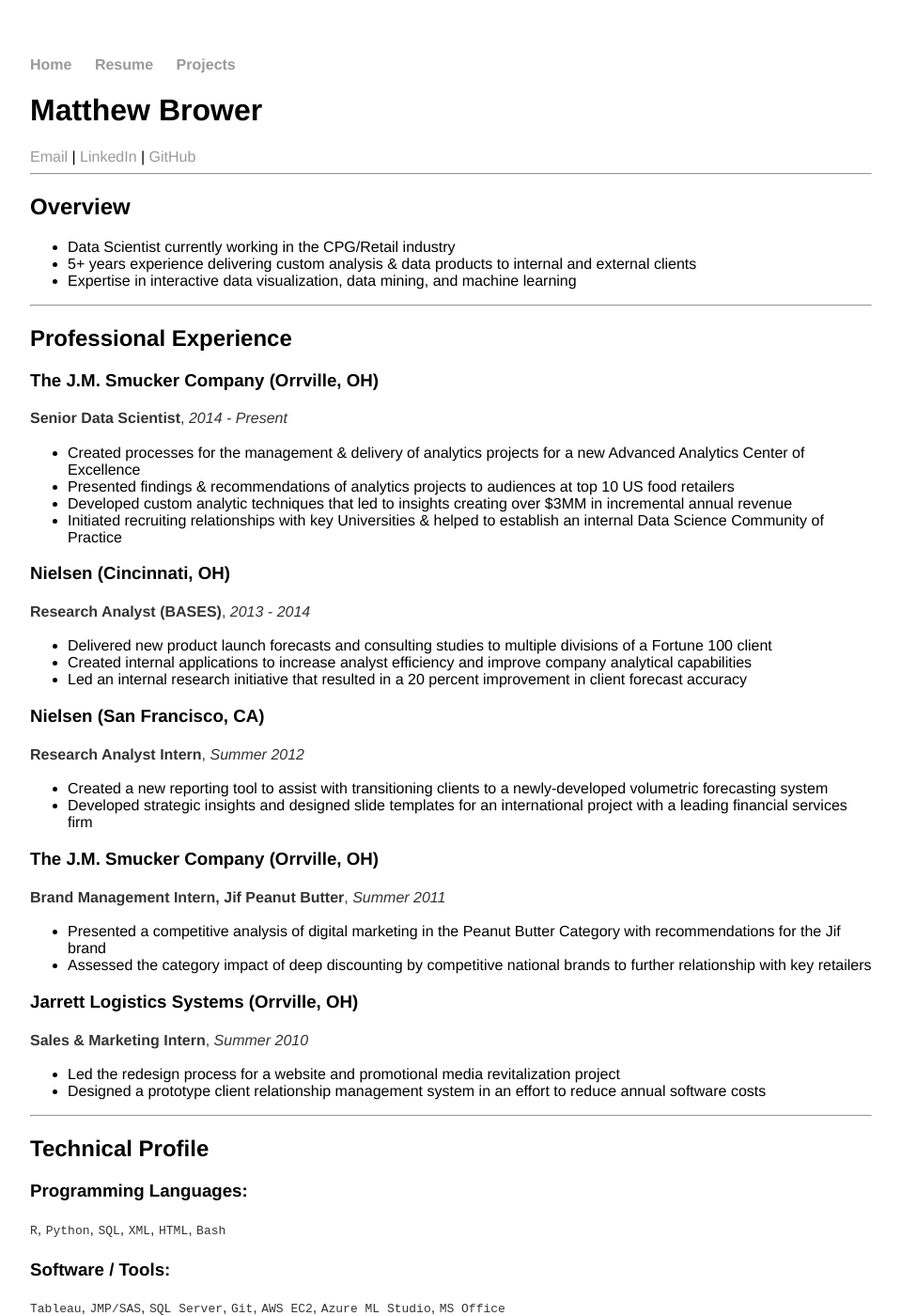
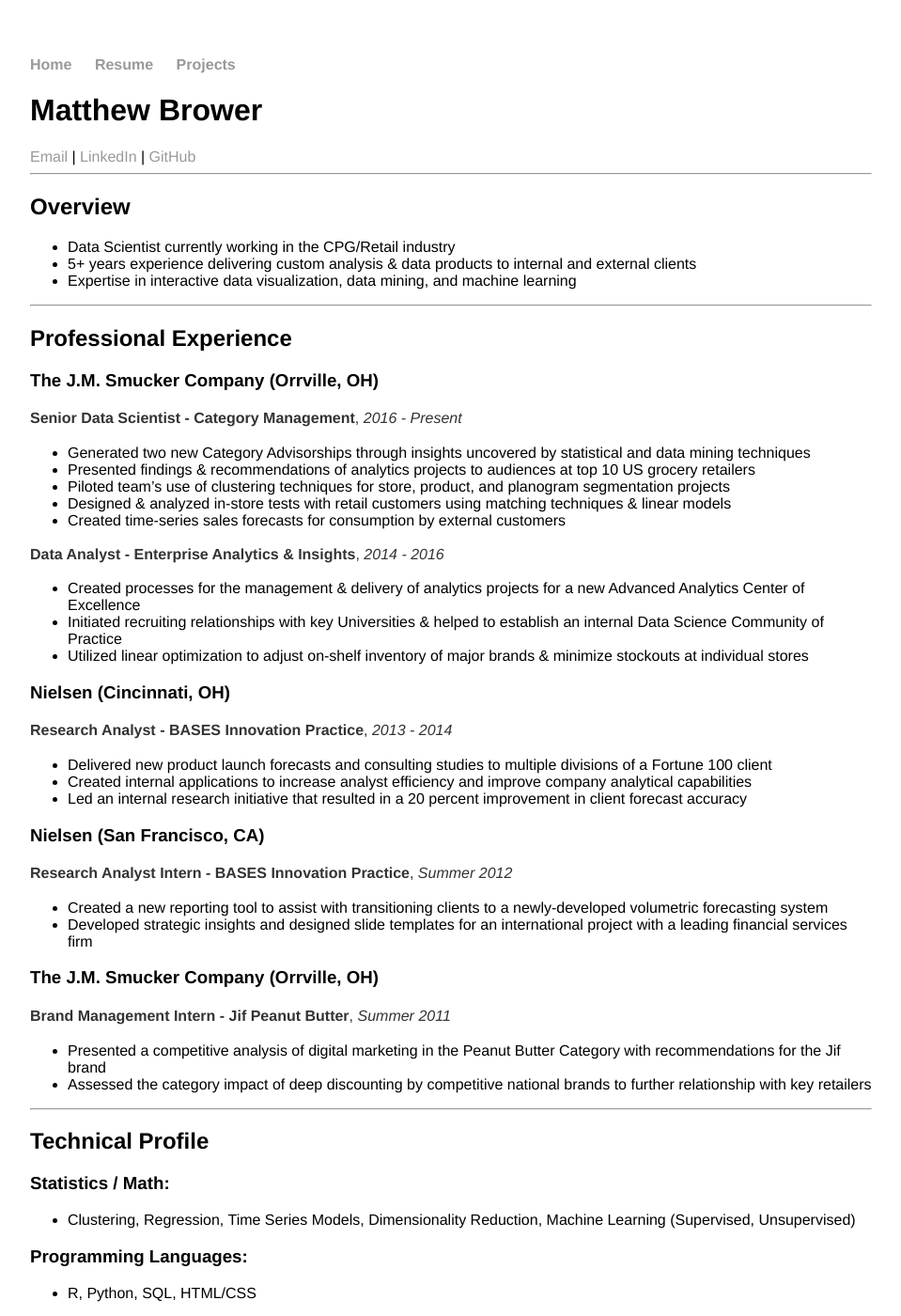
Before and after one commit to MatthewBrower/matthewbrower.github.io, a Jekyll site: the page built from resume/index.md, in a window 1280 px wide and 1400 px high. Shown: the whole window at 94% size, without its empty margins (160-1119 px from the left). Built offline with Jekyll 4.4.1, drawn with Linux system fonts in a browser that asks for light colours; some of the changed text lies outside the part shown.

Commit message:
some bigger adjustments on accomplishments and tech profile

```diff
--- a/resume/index.md
+++ b/resume/index.md
@@ -22,49 +22,51 @@
 ## Professional Experience
 
 ### The J.M. Smucker Company (Orrville, OH)
-__Senior Data Scientist__, _2014 - Present_
+__Senior Data Scientist - Category Management__, _2016 - Present_
+- Generated two new Category Advisorships through insights uncovered by statistical and data mining techniques
+- Presented findings & recommendations of analytics projects to audiences at top 10 US grocery retailers
+- Piloted team's use of clustering techniques for store, product, and planogram segmentation projects
+- Designed & analyzed in-store tests with retail customers using matching techniques & linear models
+- Created time-series sales forecasts for consumption by external customers
 
+__Data Analyst - Enterprise Analytics & Insights__, _2014 - 2016_
 - Created processes for the management & delivery of analytics projects for a new Advanced Analytics Center of Excellence
-- Presented findings & recommendations of analytics projects to audiences at top 10 US food retailers
-- Developed custom analytic techniques that led to insights creating over $3MM in incremental annual revenue
 - Initiated recruiting relationships with key Universities & helped to establish an internal Data Science Community of Practice
+- Utilized linear optimization to adjust on-shelf inventory of major brands & minimize stockouts at individual stores
 
 ### Nielsen (Cincinnati, OH)
-__Research Analyst (BASES)__, _2013 - 2014_
+__Research Analyst - BASES Innovation Practice__, _2013 - 2014_
 
 - Delivered new product launch forecasts and consulting studies to multiple divisions of a Fortune 100 client
 - Created internal applications to increase analyst efficiency and improve company analytical capabilities
 - Led an internal research initiative that resulted in a 20 percent improvement in client forecast accuracy
 
 ### Nielsen (San Francisco, CA)
-__Research Analyst Intern__, _Summer 2012_
+__Research Analyst Intern - BASES Innovation Practice__, _Summer 2012_
 
 - Created a new reporting tool to assist with transitioning clients to a newly-developed volumetric forecasting system
 - Developed strategic insights and designed slide templates for an international project with a leading financial services firm
 
 ### The J.M. Smucker Company (Orrville, OH)
-__Brand Management Intern, Jif Peanut Butter__, _Summer 2011_
+__Brand Management Intern - Jif Peanut Butter__, _Summer 2011_
 
 - Presented a competitive analysis of digital marketing in the Peanut Butter Category with recommendations for the Jif brand
 - Assessed the category impact of deep discounting by competitive national brands to further relationship with key retailers
-
-### Jarrett Logistics Systems (Orrville, OH)
-__Sales & Marketing Intern__, _Summer 2010_
-
-- Led the redesign process for a website and promotional media revitalization project
-- Designed a prototype client relationship management system in an effort to reduce annual software costs
 
 ___
 
 ## Technical Profile
 
+### Statistics / Math:
+- Clustering, Regression, Time Series Models, Dimensionality Reduction, Machine Learning (Supervised, Unsupervised)
+
 ### Programming Languages:
 
-`R`, `Python`, `SQL`, `XML`, `HTML`, `Bash`
+- R, Python, SQL, HTML/CSS
 
 ### Software / Tools:
 
-`Tableau`, `JMP/SAS`, `SQL Server`, `Git`, `AWS EC2`, `Azure ML Studio`, `MS Office`
+- Tableau, JMP, SQL Server, Git, AWS EC2, Azure ML Studio, MS Office
 
 ___
 
```
